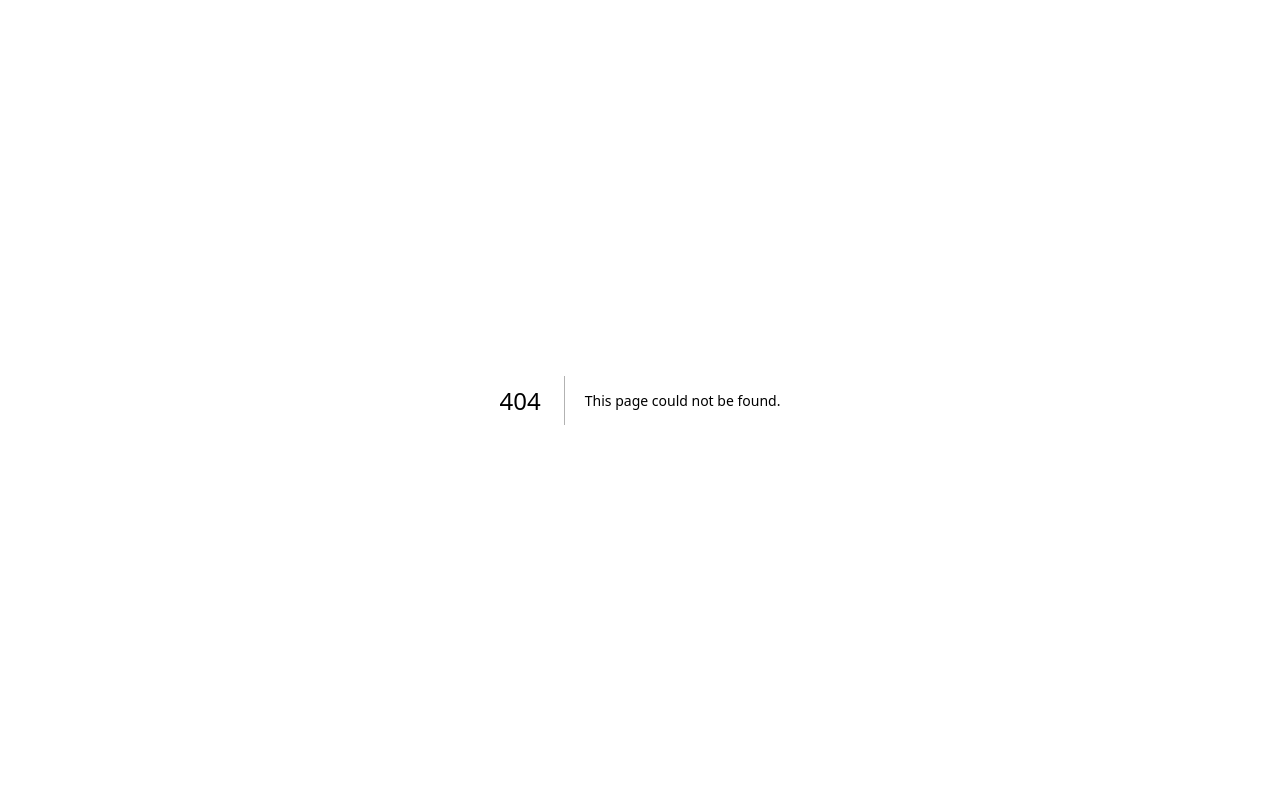
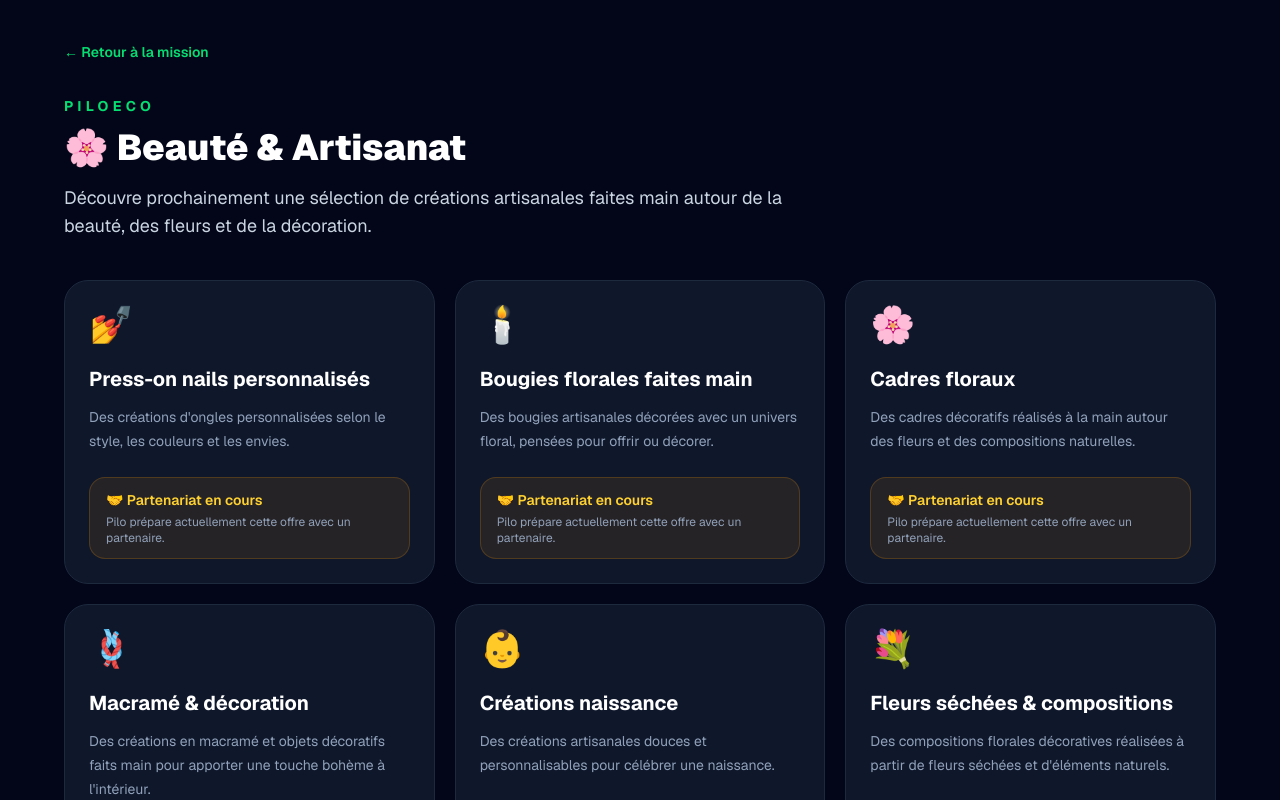
Before and after one commit to MAT13-13/PiloEco, a Next.js app in the folder frontend/: page /offres/beaute-artisanat in a window 1280 px wide. Before the commit this address had no page. Shown: the top 800 px of the page. Built offline with nearby package versions, Linux system fonts and the light colour scheme.

Commit message:
Ajout rubrique Beauté et Artisanat

```diff
--- a/frontend/src/app/components/Sidebar.tsx
+++ b/frontend/src/app/components/Sidebar.tsx
@@ -7,8 +7,13 @@
   { label: "📈 Mon évolution", href: "/evolution" },
   { label: "🌿 PiloLife ⭐", href: "/pilolife" },
 ];
+
 const universeItems = [
   { label: "👨‍👩‍👧 Famille & aides", href: "/missions/famille" },
+
+  // Beauté & Artisanat
+  { label: "🌸 Beauté & Artisanat", href: "/missions/beaute-artisanat" },
+
   { label: "❤️ Mutuelle santé", href: "/missions/mutuelle-sante" },
   { label: "👴 Mutuelle senior", href: "/missions/mutuelle-senior" },
 
@@ -43,7 +48,6 @@
   { label: "🛡️ Cybersécurité", href: "/missions/cybersecurite" },
   { label: "🌐 Site internet pro", href: "/missions/site-internet-pro" },
 
-  // Nouvelle rubrique B2B
   { label: "🏢 Services aux entreprises", href: "/missions/services-entreprises" },
 
   { label: "💻 Logiciels", href: "/missions/logiciels" },
--- /dev/null
+++ b/frontend/src/app/missions/beaute-artisanat/page.tsx
@@ -0,0 +1,94 @@
+"use client";
+
+import MissionLayout from "../../components/MissionLayout";
+
+export default function BeauteArtisanatMissionPage() {
+  return (
+    <MissionLayout
+      icon="🌸"
+      title="Beauté & créations artisanales"
+      subtitle="Trouve une création faite main, personnalisée et adaptée à ton envie, ton style ou l'occasion."
+      basePrice={50}
+      recommendedPrice={35}
+      recommendedName="Création artisanale personnalisée"
+      advice="Privilégie une création adaptée à ton budget, à l'occasion et au niveau de personnalisation souhaité."
+      offerPath="/offres/beaute-artisanat"
+      fields={[
+        {
+          name: "creationType",
+          label: "Quel type de création recherches-tu ?",
+          type: "select",
+          defaultValue: "Press-on nails personnalisés",
+          options: [
+            "Press-on nails personnalisés",
+            "Bougie florale faite main",
+            "Cadre floral",
+            "Macramé & décoration",
+            "Cadeau naissance artisanal",
+            "Fleurs séchées & composition",
+            "Autre création personnalisée",
+          ],
+        },
+        {
+          name: "occasion",
+          label: "Pour quelle occasion ?",
+          type: "select",
+          defaultValue: "Pour me faire plaisir",
+          options: [
+            "Pour me faire plaisir",
+            "Anniversaire",
+            "Naissance",
+            "Mariage",
+            "Saint-Valentin",
+            "Fête des mères",
+            "Noël",
+            "Remerciement",
+            "Décoration de la maison",
+            "Autre occasion",
+          ],
+        },
+        {
+          name: "style",
+          label: "Quel style recherches-tu ?",
+          type: "select",
+          defaultValue: "Floral",
+          options: [
+            "Floral",
+            "Bohème",
+            "Naturel",
+            "Élégant",
+            "Minimaliste",
+            "Romantique",
+            "Coloré",
+            "Personnalisé",
+          ],
+        },
+        {
+          name: "budget",
+          label: "Quel est ton budget ?",
+          type: "select",
+          defaultValue: "30 à 50 €",
+          options: [
+            "Moins de 20 €",
+            "20 à 30 €",
+            "30 à 50 €",
+            "50 à 80 €",
+            "80 à 120 €",
+            "Plus de 120 €",
+          ],
+        },
+        {
+          name: "personalization",
+          label: "Souhaites-tu une création personnalisée ?",
+          type: "select",
+          defaultValue: "Oui",
+          options: [
+            "Oui",
+            "Non",
+            "Je ne sais pas encore",
+          ],
+        },
+      ]}
+    />
+  );
+}
--- a/frontend/src/app/missions/page.tsx
+++ b/frontend/src/app/missions/page.tsx
@@ -7,6 +7,11 @@
     title: "Famille & aides",
     icon: "👨‍👩‍👧",
     href: "/missions/famille",
+  },
+  {
+    title: "Beauté & Artisanat",
+    icon: "🌸",
+    href: "/missions/beaute-artisanat",
   },
   {
     title: "Mutuelle santé",
@@ -23,7 +28,6 @@
     icon: "🐶",
     href: "/missions/animaux",
   },
-
   {
     title: "Assurance Obsèques",
     icon: "🕊️",
@@ -76,7 +80,6 @@
     icon: "💳",
     href: "/missions/fintech",
   },
-
   {
     title: "Cryptomonnaies",
     icon: "₿",
@@ -119,13 +122,11 @@
     icon: "✈️",
     href: "/missions/voyage",
   },
-
   {
     title: "Formation",
     icon: "🎓",
     href: "/missions/formation",
   },
-
   {
     title: "Alarme & sécurité",
     icon: "🔐",
@@ -137,6 +138,11 @@
     href: "/missions/cybersecurite",
   },
 
+  {
+    title: "Services aux entreprises",
+    icon: "🏢",
+    href: "/missions/services-entreprises",
+  },
   {
     title: "Site internet pro",
     icon: "🌐",
@@ -158,7 +164,6 @@
     icon: "📦",
     href: "/missions/debarras",
   },
-
 ];
 
 export default function MissionsPage() {
--- /dev/null
+++ b/frontend/src/app/offres/beaute-artisanat/page.tsx
@@ -0,0 +1,117 @@
+"use client";
+
+import Link from "next/link";
+
+const creations = [
+  {
+    icon: "💅",
+    title: "Press-on nails personnalisés",
+    description:
+      "Des créations d'ongles personnalisées selon le style, les couleurs et les envies.",
+  },
+  {
+    icon: "🕯️",
+    title: "Bougies florales faites main",
+    description:
+      "Des bougies artisanales décorées avec un univers floral, pensées pour offrir ou décorer.",
+  },
+  {
+    icon: "🌸",
+    title: "Cadres floraux",
+    description:
+      "Des cadres décoratifs réalisés à la main autour des fleurs et des compositions naturelles.",
+  },
+  {
+    icon: "🪢",
+    title: "Macramé & décoration",
+    description:
+      "Des créations en macramé et objets décoratifs faits main pour apporter une touche bohème à l'intérieur.",
+  },
+  {
+    icon: "👶",
+    title: "Créations naissance",
+    description:
+      "Des créations artisanales douces et personnalisables pour célébrer une naissance.",
+  },
+  {
+    icon: "💐",
+    title: "Fleurs séchées & compositions",
+    description:
+      "Des compositions florales décoratives réalisées à partir de fleurs séchées et d'éléments naturels.",
+  },
+];
+
+export default function BeauteArtisanatOffersPage() {
+  return (
+    <main className="min-h-screen bg-slate-950 px-6 py-10 text-white">
+      <div className="mx-auto max-w-6xl">
+        <Link
+          href="/missions/beaute-artisanat"
+          className="text-sm font-semibold text-green-400 transition hover:text-green-300"
+        >
+          ← Retour à la mission
+        </Link>
+
+        <div className="mt-8">
+          <p className="text-sm font-bold uppercase tracking-[0.3em] text-green-400">
+            PiloEco
+          </p>
+
+          <h1 className="mt-3 text-4xl font-black">
+            🌸 Beauté & Artisanat
+          </h1>
+
+          <p className="mt-4 max-w-3xl text-lg text-slate-300">
+            Découvre prochainement une sélection de créations artisanales
+            faites main autour de la beauté, des fleurs et de la décoration.
+          </p>
+        </div>
+
+        <div className="mt-10 grid gap-5 sm:grid-cols-2 lg:grid-cols-3">
+          {creations.map((creation) => (
+            <article
+              key={creation.title}
+              className="flex flex-col rounded-3xl border border-slate-800 bg-slate-900 p-6"
+            >
+              <div className="text-4xl">{creation.icon}</div>
+
+              <h2 className="mt-5 text-xl font-bold">
+                {creation.title}
+              </h2>
+
+              <p className="mt-3 flex-1 text-sm leading-6 text-slate-400">
+                {creation.description}
+              </p>
+
+             <div className="mt-6 rounded-2xl border border-amber-500/20 bg-amber-500/10 px-4 py-3">
+  <p className="text-sm font-semibold text-amber-300">
+    🤝 Partenariat en cours
+  </p>
+
+  <p className="mt-1 text-xs text-slate-400">
+    Pilo prépare actuellement cette offre avec un partenaire.
+  </p>
+</div>
+            </article>
+          ))}
+        </div>
+
+        <div className="mt-10 rounded-3xl border border-green-500/20 bg-green-500/10 p-6">
+          <p className="text-sm font-bold uppercase tracking-[0.2em] text-green-400">
+            🌿 Artisanat local
+          </p>
+
+          <h2 className="mt-3 text-2xl font-bold">
+            Une nouvelle sélection arrive bientôt
+          </h2>
+
+          <p className="mt-3 max-w-3xl text-slate-300">
+            Pilo prépare actuellement une sélection de créations faites main.
+            Chaque création pourra être préparée avec soin et accompagnée
+            automatiquement d'un emballage artisanal adapté.
+          </p>
+        </div>
+      </div>
+    </main>
+  );
+}
```
Lines whose indentation alone changed are shown as unchanged.
